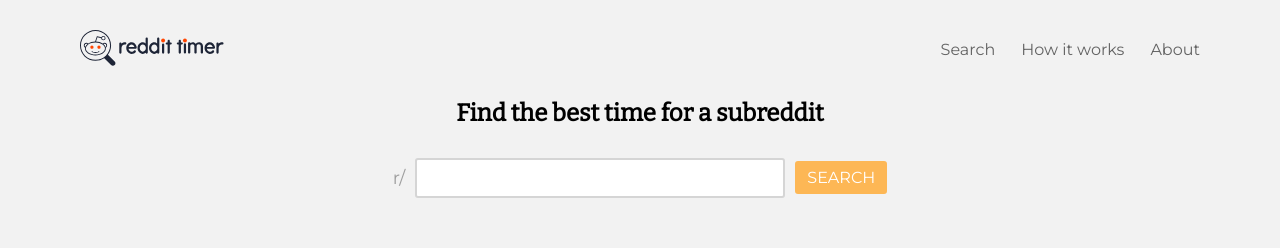
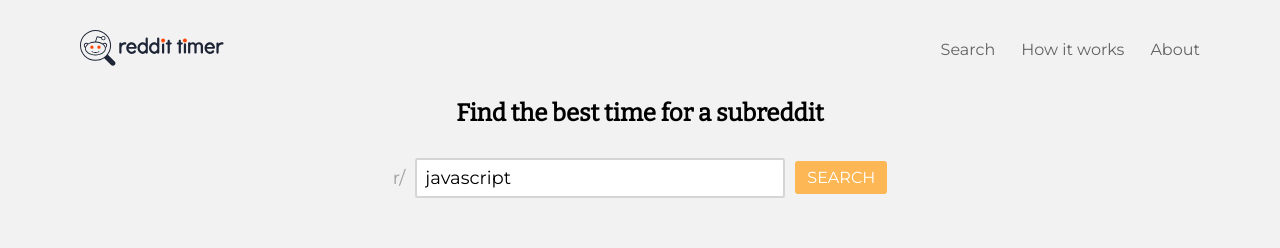
Before and after one commit to ooloo-io/reddit-timer-react-AjeaSmith, a React (Create React App) app: page /search/javascript in a window 1280 px wide. Shown: the top 248 px of the page. Built offline with nearby package versions, Linux system fonts and the light colour scheme.

Commit message:
update input value when URL is updated

```diff
--- a/src/components/Search/SubredditForm.js
+++ b/src/components/Search/SubredditForm.js
@@ -3,21 +3,21 @@ import { useHistory, useParams } from 'react-router-dom';
 import * as S from './SubredditForm.style';
 /* eslint-disable react/prop-types */
 /* eslint-disable jsx-a11y/label-has-associated-control */
-const Search = () => {
+const SubredditForm = () => {
+  const { subreddit: initialSubreddit } = useParams();
+  const [subreddit, setSubreddit] = useState(initialSubreddit);
+
   const history = useHistory();
-  const params = useParams();
-  console.log(history, params);
-  const [value, setValue] = useState('');
   const onInputChange = (event) => {
-    setValue(event.target.value);
+    setSubreddit(event.target.value);
   };
   const onSubmit = (e) => {
     e.preventDefault();
-    history.push(`/search/${value}`);
+    history.push(`/search/${subreddit}`);
   };
   useEffect(() => {
-    // setSubreddit(initialSubreddit);
-  }, []);
+    setSubreddit(initialSubreddit);
+  }, [initialSubreddit]);
   return (
     <S.Wrapper>
       <h2>Find the best time for a subreddit</h2>
@@ -26,7 +26,7 @@ const Search = () => {
         <S.FormLabel htmlFor="reddit">
           r/
           <S.FormInput
-            value={value}
+            value={subreddit}
             id="reddit"
             name="reddit"
             type="text"
@@ -39,4 +39,4 @@ const Search = () => {
   );
 };
 
-export default Search;
+export default SubredditForm;
```
